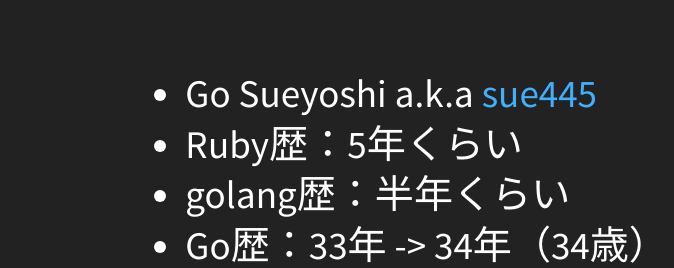
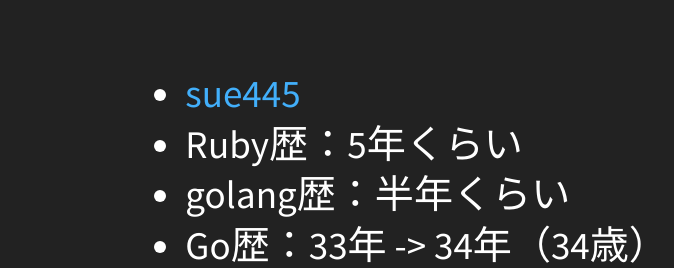
Before and after one commit to sue445/omotesandorb-10, a website: page index.html in a window 1280 px wide. Both pictures are taken after a click on the element 1251 px from the left and 734 px from the top of the page. Shown: the part 153-421 px from the top of the page, 0-674 px from the left. Drawn offline with Linux system fonts and the light colour scheme.

Commit message:
Remove fullname

```diff
--- a/index.html
+++ b/index.html
@@ -58,8 +58,7 @@
 </h2>
 
 <ul>
-<li>Go Sueyoshi a.k.a <a href="https://twitter.com/sue445">sue445</a>
-</li>
+<li><a href="https://twitter.com/sue445">sue445</a></li>
 <li>Ruby歴：5年くらい</li>
 <li>golang歴：半年くらい</li>
 <li>Go歴：33年 -&gt; 34年（34歳） (NEW!)
```
Also changed, not shown: slides.html (+1 -2 lines).
